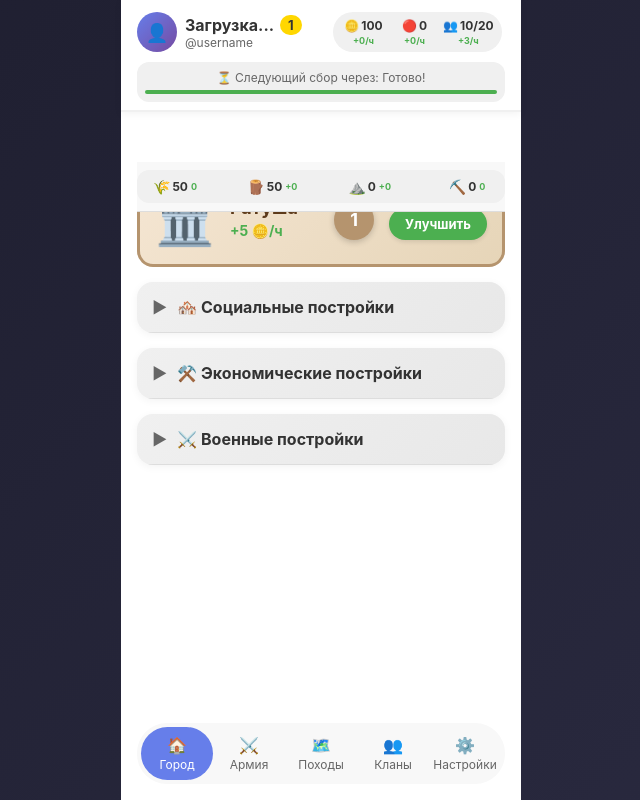
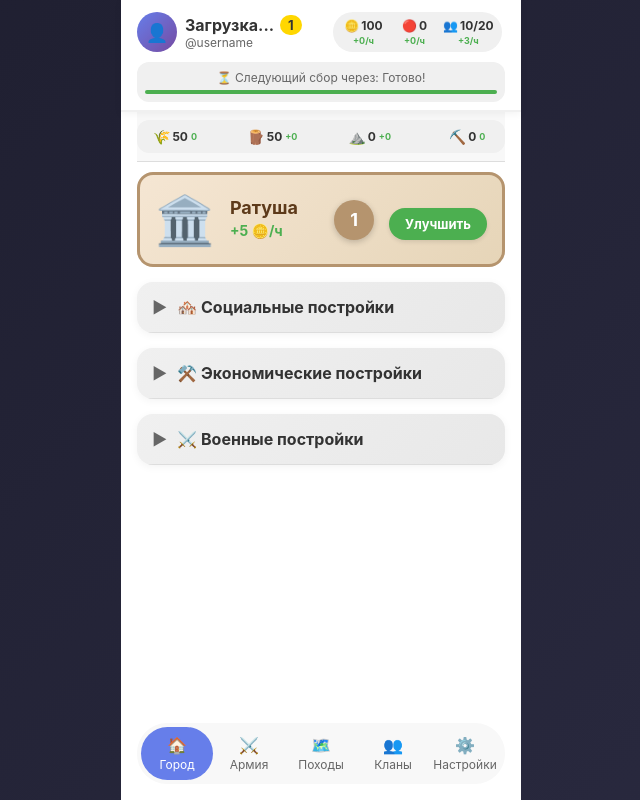
Before and after one commit to madbutcher1212/Rodstone, a Flask app: page / in a window 1280 px wide. Shown: the whole page, without its empty margins (319-959 px from the left). Run offline with Flask 3, Linux system fonts and the light colour scheme; some libraries are stand-ins or nearby versions.

Commit message:
Update style.css

```diff
--- a/frontend/static/css/style.css
+++ b/frontend/static/css/style.css
@@ -179,7 +179,7 @@ body {
 /* Контейнер для ресурсов города (всегда видимы) */
 .city-resources-container {
     position: sticky;
-    top: 50px;
+    top: 0px;
     z-index: 50;
     background: #f8f8f8;
     padding: 8px 0;
```
